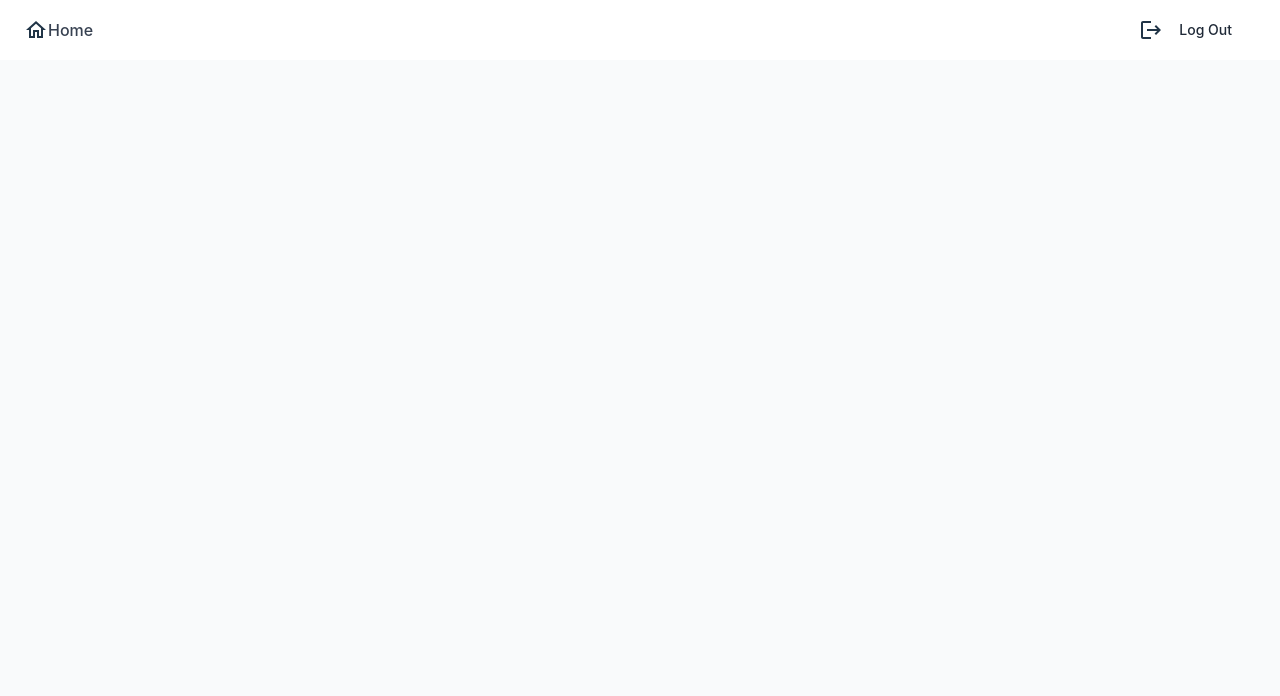
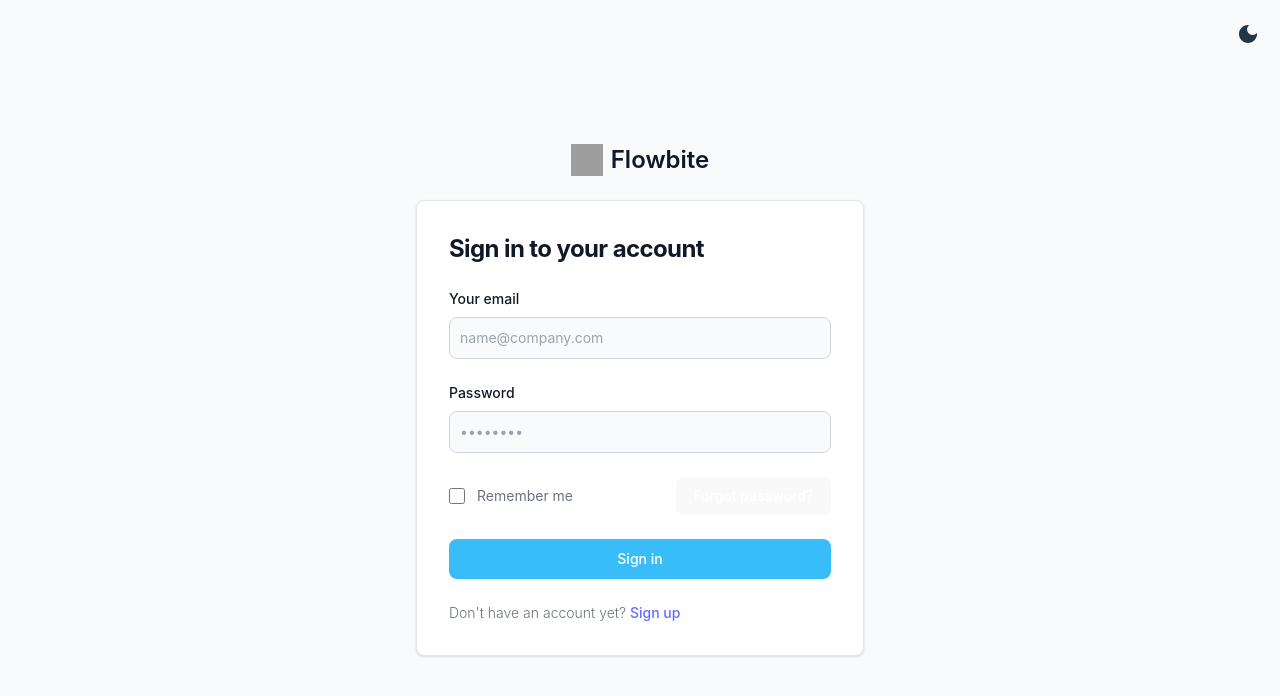
Before and after one commit to Nicolas-ggd/covid19-api-vite-react, a React (Vite) app: page /verify in a window 1280 px wide. Before the commit this address had no page. Shown: the top 696 px of the page. Built offline with nearby package versions, Linux system fonts and the light colour scheme; grey boxes are pictures that could not be loaded.

Commit message:
dark and light mode in sign in and sign up component

```diff
--- a/src/App.jsx
+++ b/src/App.jsx
@@ -1,24 +1,41 @@
 import { BrowserRouter as Router, Route, Routes } from "react-router-dom";
+import { useState } from "react";
+
+import LightModeIcon from '@mui/icons-material/LightMode';
+import DarkModeIcon from '@mui/icons-material/DarkMode';
 
 import { PrivateRoutes } from "./utils/PrivateRoutes";
-import { Header } from "./components/header/Header";
 import { Home } from "./components/home/Home";
 import { Auth } from "./components/auth/Auth";
 import { ForgotPassword } from "./components/forgotPassword/ForgotPassword";
+import { SignIn } from "./components/authorization/SignIn";
 
 function App() {
+  const [isDarkMode, setIsDarkMode] = useState(false);
+
+  const toggleDarkMode = () => {
+    setIsDarkMode((prevMode) => {
+      const newMode = !prevMode;
+      return newMode;
+    });
+  };
+
+  const themeClass = isDarkMode ? 'bg-gray-900 text-white' : '';
+
   return (
     <div className="w-screen h-screen bg-gray-50">
       <Router>
-        <Header />
         <Routes>
           <Route element={<PrivateRoutes />}>
             <Route element={<Home />} exact path="/home" ></Route>
           </Route>
-          <Route exact path="/" element={<Auth />}></Route>
+          <Route exact path="/" element={<Auth themeClass={themeClass} isDarkMode={isDarkMode} />}></Route>
+          <Route exact path="/verify" element={<SignIn />}></Route>
           <Route exact path="/reset-password" element={<ForgotPassword />}></Route>
         </Routes>
-
+        <div className="absolute top-5 right-5 cursor-pointer" onClick={toggleDarkMode}>
+          {isDarkMode ? <LightModeIcon /> : <DarkModeIcon />}
+        </div>
       </Router>
     </div>
   )
--- a/src/components/auth/Auth.jsx
+++ b/src/components/auth/Auth.jsx
@@ -3,7 +3,7 @@
 import { SignIn } from "../authorization/SignIn";
 import { SignUp } from "../register/SignUp";
 
-export const Auth = () => {
+export const Auth = ({ themeClass, isDarkMode }) => {
   const [isAuth, setIsAuth] = useState(true);
 
   const toggleAuth = () => {
@@ -13,9 +13,9 @@
   return (
     <>
       {isAuth ? (
-        <SignIn closeSignIn={toggleAuth} />
+        <SignIn closeSignIn={toggleAuth} themeClass={themeClass} isDarkMode={isDarkMode} />
       ) : (
-        <SignUp closeSignUp={toggleAuth} />
+        <SignUp closeSignUp={toggleAuth} themeClass={themeClass} isDarkMode={isDarkMode}/>
       )}
     </>
   );
--- a/src/components/authorization/SignIn.jsx
+++ b/src/components/authorization/SignIn.jsx
@@ -1,15 +1,22 @@
 import React, { useState } from "react";
-import { useNavigate, Link } from "react-router-dom";
+import { useNavigate, Link, useSearchParams } from "react-router-dom";
 import axios from "axios";
 
-export const SignIn = ({ closeSignIn }) => {
+import { Notification } from "../notification/Notification";
+
+export const SignIn = ({ closeSignIn, themeClass, isDarkMode }) => {
     const navigate = useNavigate();
     const [isError, setIsError] = useState(false);
+    const [isAuthnticate, setIsAuthnticate] = useState(false);
+    const [isErrorMessage, setIsErrorMessage] = useState('');
     const [isForgot, setIsForgot] = useState(false);
     const [signInData, setSignInData] = useState({
         email: "",
         password: "",
     });
+    const [searchVerifyCode, setSearchVerifyCode] = useSearchParams();
+    const searchParamsCode = searchVerifyCode.get("verifyCode")
+
 
     const toggleForgotPassword = () => {
         setIsForgot(prevIsForgot => !prevIsForgot);
@@ -24,36 +31,42 @@
         await axios.post("http://localhost:8000/auth", {
             email: signInData.email,
             password: signInData.password,
+            verificationCode: searchParamsCode
         })
             .then((res) => {
                 const data = res.data;
                 localStorage.setItem('access_token', data?.access_token);
                 navigate('/home');
-                console.log(data);
-            });
+            })
+            .catch((res) => {
+                const error = res?.response?.data?.message;
+                setIsAuthnticate(true)
+                setIsErrorMessage(error)
+            })
     };
 
     return (
-        <section className="bg-gray-50 dark:bg-gray-900">
-            {!isForgot && <div className="flex flex-col items-center justify-center px-6 py-8 mx-auto md:h-screen lg:py-0">
-                <a href="#" className="flex items-center mb-6 text-2xl font-semibold text-gray-900 dark:text-white">
+        <section className={`bg-gray-50 ${themeClass}`}>
+            {!isForgot && (
+                <div className="flex flex-col items-center justify-center px-6 py-8 mx-auto md:h-screen lg:py-0">
+                    <a href="#" className={`flex items-center mb-6 text-2xl font-semibold text-gray-900 ${isDarkMode ? 'text-white' : ''}`}>
                         <img className="w-8 h-8 mr-2" src="https://flowbite.s3.amazonaws.com/blocks/marketing-ui/logo.svg" alt="logo" />
                         Flowbite
                     </a>
-                <div className="w-full bg-white rounded-lg shadow dark:border md:mt-0 sm:max-w-md xl:p-0 dark:bg-gray-800 dark:border-gray-700">
-                    <div className="p-6 space-y-4 md:space-y-6 sm:p-8">
-                        <h1 className="text-xl font-bold leading-tight tracking-tight text-gray-900 md:text-2xl dark:text-white">
+                    <div className={`w-full bg-white rounded-lg shadow ${isDarkMode ? 'dark:border' : 'md:border'} md:mt-0 sm:max-w-md xl:p-0 ${isDarkMode ? 'bg-gray-800 border-gray-800' : ''}`}>
+                        <div className={`p-6 space-y-4 md:space-y-6 sm:p-8 ${isDarkMode ? 'bg-gray-600' : 'text-white'}`}>
+                            <h1 className={`text-xl font-bold leading-tight tracking-tight md:text-2xl ${isDarkMode ? 'dark:text-white' : 'text-gray-900'}`}>
                                 Sign in to your account
                             </h1>
                             <form className="space-y-4 md:space-y-6" onSubmit={submitSignInData}>
                                 <div>
-                                <label htmlFor="email" className="block mb-2 text-sm font-medium text-gray-900 dark:text-white">Your email</label>
+                                    <label htmlFor="email" className={`block mb-2 text-sm font-medium ${isDarkMode ? 'text-white' : 'text-gray-900'}`}>Your email</label>
                                     <input
                                         style={{ borderColor: isError && signInData?.email?.length === 0 ? 'red' : '' }}
                                         type="email"
                                         name="email"
                                         id="email"
-                                    className="bg-gray-50 border border-gray-300 text-gray-900 sm:text-sm rounded-lg focus:ring-primary-600 focus:border-primary-600 block w-full p-2.5 dark:bg-gray-700 dark:border-gray-600 dark:placeholder-gray-400 dark:text-white dark:focus:ring-blue-500 dark:focus:border-blue-500 outline-none"
+                                        className={`bg-gray-50 border border-gray-300 text-gray-900 sm:text-sm rounded-lg focus:ring-primary-600 block w-full p-2.5 ${isDarkMode ? 'dark:bg-gray-700 dark:border-gray-600 dark:placeholder-gray-400 dark:text-white dark:focus:ring-blue-500 dark:focus:border-blue-500' : ''} outline-none`}
                                         placeholder="name@company.com"
                                         required=""
                                         onChange={(e) => {
@@ -64,17 +77,17 @@
                                         }}
                                     />
                                 </div>
-                            {isError && signInData?.email?.length <= 0 && <span style={{ color: "red", margin: "3px" }}>Please fill the email</span>}
+                                {isError && signInData?.email?.length <= 0 && <span style={{ color: 'red', margin: '3px' }}>Please fill the email</span>}
 
                                 <div>
-                                <label htmlFor="password" className="block mb-2 text-sm font-medium text-gray-900 dark:text-white">Password</label>
+                                    <label htmlFor="password" className={`block mb-2 text-sm font-medium ${isDarkMode ? 'dark:text-white' : 'text-gray-900'}`}>Password</label>
                                     <input
                                         style={{ borderColor: isError && signInData?.password?.length === 0 ? 'red' : '' }}
                                         type="password"
                                         name="password"
                                         id="password"
                                         placeholder="••••••••"
-                                    className="bg-gray-50 border border-gray-300 text-gray-900 sm:text-sm rounded-lg focus:ring-primary-600 focus:border-primary-600 block w-full p-2.5 dark:bg-gray-700 dark:border-gray-600 dark:placeholder-gray-400 dark:text-white dark:focus:ring-blue-500 dark:focus:border-blue-500 outline-none"
+                                        className={`bg-gray-50 border border-gray-300 text-gray-900 sm:text-sm rounded-lg focus:ring-primary-600 focus:border-primary-600 block w-full p-2.5 ${isDarkMode ? 'dark:bg-gray-700 dark:border-gray-600 dark:placeholder-gray-400 dark:text-white dark:focus:ring-blue-500 dark:focus:border-blue-500' : ''} outline-none`}
                                         required=""
                                         onChange={(e) => {
                                             setSignInData((prevSendData) => ({
@@ -84,28 +97,41 @@
                                         }}
                                     />
                                 </div>
-                            {isError && signInData?.password?.length === 0 && <span style={{ color: "red", margin: "3px" }}>Please fill the passowrd</span>}
+                                {isError && signInData?.password?.length === 0 && <span style={{ color: 'red', margin: '3px' }}>Please fill the password</span>}
 
                                 <div className="flex items-center justify-between">
                                     <div className="flex items-start">
                                         <div className="flex items-center h-5">
-                                        <input id="remember" aria-describedby="remember" type="checkbox" className="w-4 h-4 border border-gray-300 rounded bg-gray-50 focus:ring-3 focus:ring-primary-300 dark:bg-gray-700 dark:border-gray-600 dark:focus:ring-primary-600 dark:ring-offset-gray-800" required="" />
+                                            <input id="remember" aria-describedby="remember" type="checkbox" className={`w-4 h-4 border border-gray-300 rounded bg-gray-50 focus:ring-3 ${isDarkMode ? 'focus:ring-primary-600 dark:bg-gray-700 dark:border-gray-600 dark:focus:ring-primary-600 dark:ring-offset-gray-800' : 'focus:ring-primary-300'}`} required="" />
                                         </div>
-                                    <div className="ml-3 text-sm">
+                                        <div className={`ml-3 text-sm ${isDarkMode ? 'text-gray-300' : 'text-gray-500'}`}>
                                             <label htmlFor="remember" className="text-gray-500 dark:text-gray-300">Remember me</label>
                                         </div>
                                     </div>
-                                <Link onClick={toggleForgotPassword} to="/reset-password" className="text-sm font-medium text-primary-600 hover:underline dark:text-primary-500 cursor-pointer">Forgot password?</Link>
+                                    <button onClick={toggleForgotPassword} type="button" className={`text-sm font-medium text-primary-600 hover:underline ${isDarkMode ? 'dark:text-primary-500' : ''} cursor-pointer`}>
+                                        Forgot password?
+                                    </button>
                                 </div>
 
-                            <button onClick={submitSignInData} type="button" className="w-full transition delay-50 border-none text-white bg-sky-400 hover:bg-sky-700 focus:ring-4 focus:outline-none focus:ring-primary-300 font-medium rounded-lg text-sm px-5 py-2.5 text-center dark:bg-primary-600 dark:hover:bg-primary-700 dark:focus:ring-primary-800 outline-none">Sign in</button>
-                            <p className="text-sm font-light text-gray-500 dark:text-gray-400">
-                                Dont have an account yet? <a onClick={closeSignIn} className="font-medium text-primary-600 hover:underline dark:text-primary-500 cursor-pointer outline-none">Sign up</a>
+                                <button onClick={submitSignInData} type="button" className={`w-full transition delay-50 border-none text-white bg-sky-400 hover:bg-sky-700 focus:ring-4 focus:outline-none focus:ring-primary-300 font-medium rounded-lg text-sm px-5 py-2.5 text-center ${isDarkMode ? 'dark:bg-primary-600 dark:hover:bg-primary-700 dark:focus:ring-primary-800' : 'dark:bg-primary-600 dark:hover:bg-primary-700 dark:focus:ring-primary-800'} outline-none`}>
+                                    Sign in
+                                </button>
+
+                                <p className={`text-sm font-light ${isDarkMode ? 'text-gray-400' : 'text-gray-500'}`}>
+                                    Don't have an account yet?{' '}
+                                    <a onClick={closeSignIn} className={`font-medium text-primary-600 hover:underline ${isDarkMode ? 'dark:text-primary-500' : ''} cursor-pointer outline-none`}>
+                                        Sign up
+                                    </a>
                                 </p>
                             </form>
                         </div>
                     </div>
-            </div>}
+                    {isAuthnticate && (
+                        <Notification onClose={() => setIsAuthnticate(false)} message={isErrorMessage} condition="warning" />
+                    )}
+                </div>
+            )}
+
         </section>
     );
 };
--- a/src/components/home/Home.jsx
+++ b/src/components/home/Home.jsx
@@ -1,6 +1,10 @@
+import { Header } from "../header/Header";
 
 export const Home = () => {
     return (
-        <div>Home Page</div>
+        <div>
+            <Header />
+            Home Page
+        </div>
     );
 };
```
Also changed, not shown: src/components/forgotPassword/ForgotPassword.jsx (+2 -7 lines), src/components/notification/Notification.jsx (+34 -24 lines), src/components/register/SignUp.jsx (+19 -7 lines). Lines whose indentation alone changed are shown as unchanged.
